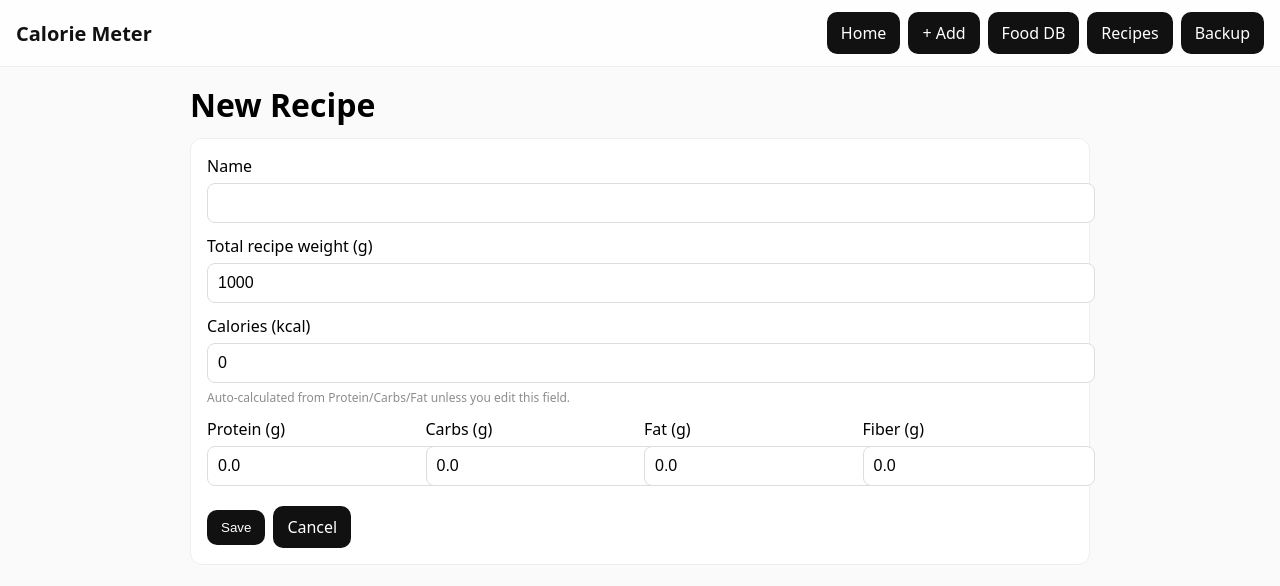
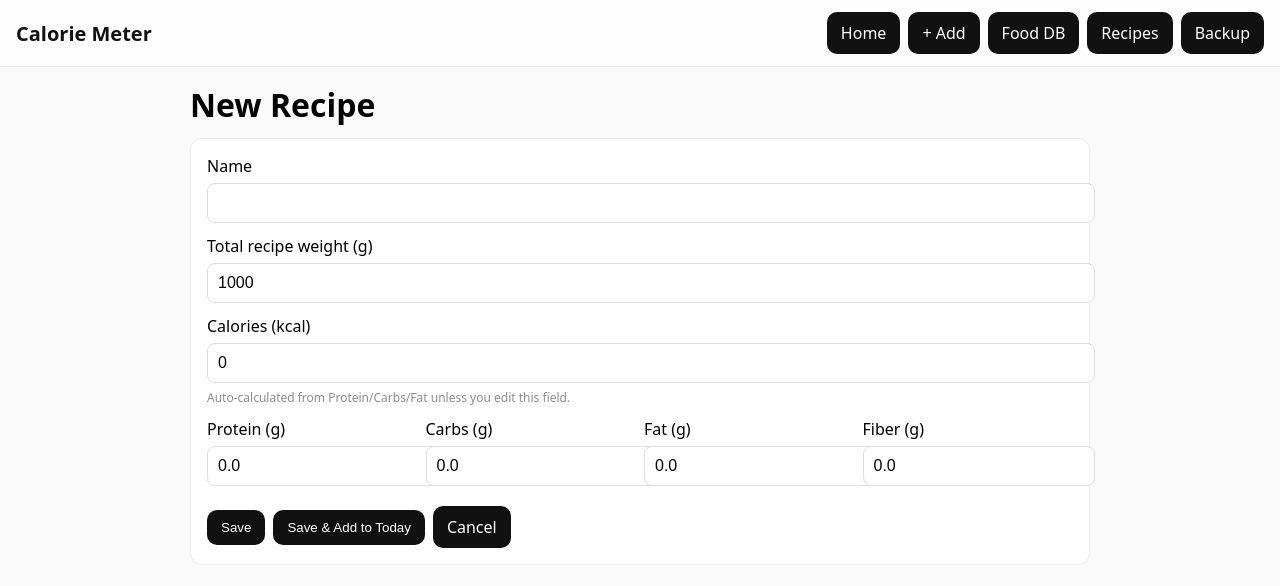
Before and after one commit to russellsid/caloriemeter-pwa, a Next.js app: page /recipes/new in a window 1280 px wide. Shown: the top 586 px of the page. Built offline with nearby package versions, Linux system fonts and the light colour scheme.

Commit message:
Update page.tsx

```diff
--- a/app/recipes/new/page.tsx
+++ b/app/recipes/new/page.tsx
@@ -3,6 +3,8 @@
 import { useEffect, useState } from 'react';
 import { createRecipe, getDefaultProfileId } from '../../../lib/repos/recipes';
 import { macrosToCalories } from '../../../lib/utils/macros';
+import { addEntryFromRecipe } from '../../../lib/repos/diary';
+import { todayDiaryDay } from '../../../lib/utils/dayBoundary';
 
 export default function NewRecipePage() {
   // form state (whole-recipe totals)
@@ -29,7 +31,7 @@ export default function NewRecipePage() {
     fiber_g?: number;
   }>({});
 
-  // helper
+  // helpers
   function fmt1(n: number) { return (Math.round(n * 10) / 10).toFixed(1); }
   function toNum(s: string): number {
     const n = parseFloat(String(s).replace(',', '.'));
@@ -67,7 +69,7 @@ export default function NewRecipePage() {
         setBasePer100(b);
         setAutoScale(true);
         setTotalWeightG(100); // per-100g basis
-        // NOTE: we'll compute calories from macros below to keep a single source of truth
+        // Calories will be derived from macros below.
       }
     } catch {
       // ignore
@@ -75,7 +77,6 @@ export default function NewRecipePage() {
   }, []);
 
   // 2) When total weight changes and autoScale is on, recompute totals from per-100g (macros only).
-  //    Calories will be computed from macros (unless manually overridden) in the effect below.
   useEffect(() => {
     if (!autoScale) return;
     const factor = Math.max(1, totalWeightG) / 100;
@@ -92,7 +93,7 @@ export default function NewRecipePage() {
     if (typeof basePer100.fiber_g === 'number') {
       setFiber(fmt1(basePer100.fiber_g * factor));
     }
-    // Do NOT set calories directly here; keep a single rule via macrosToCalories below.
+    // Keep calories derived from macros via the effect below.
   }, [totalWeightG, autoScale, basePer100]);
 
   // 3) Auto-calc calories whenever macros change, *unless* user manually edited calories.
@@ -105,8 +106,24 @@ export default function NewRecipePage() {
     setCalories(auto);
   }, [protein, carbs, fat, caloriesTouched]);
 
-  async function onSave() {
-    try {
+  // --- shared helpers ---
+  function per100gFromWhole({
+    calories, protein_g, carbs_g, fat_g, fiber_g, totalWeightG,
+  }: {
+    calories: number; protein_g: number; carbs_g: number; fat_g: number; fiber_g: number; totalWeightG: number;
+  }) {
+    // Convert whole-recipe totals into per-100g basis.
+    const factor100 = 100 / Math.max(1, totalWeightG);
+    const p100 = +(protein_g * factor100).toFixed(1);
+    const c100 = +(carbs_g   * factor100).toFixed(1);
+    const f100 = +(fat_g     * factor100).toFixed(1);
+    const fib100 = +(fiber_g * factor100).toFixed(1);
+    // Calories from macros (avoid drift)
+    const kcal100 = Math.round(macrosToCalories(p100, c100, f100));
+    return { calories: kcal100, protein_g: p100, carbs_g: c100, fat_g: f100, fiber_g: fib100 };
+  }
+
+  async function saveRecipeAsEntered() {
     const nm = name.trim();
     if (!nm) throw new Error('Enter a name');
 
@@ -117,9 +134,8 @@ export default function NewRecipePage() {
     const fMg = Math.max(0, Math.round(toNum(fat) * 1000));
     const fiberMg = Math.max(0, Math.round(toNum(fiber) * 1000));
 
-      setSaving(true);
     const profileId = await getDefaultProfileId();
-      await createRecipe(profileId, {
+    const rec = await createRecipe(profileId, {
       name: nm,
       total_weight_g: w,
       calories: kcal,
@@ -128,9 +144,93 @@ export default function NewRecipePage() {
       fat_mg: fMg,
       fiber_mg: fiberMg,
     });
+    return { rec, profileId };
+  }
+
+  async function saveRecipeNormalizedPer100g() {
+    // Normalize the *saved* recipe to 100 g (per-100g macros/kcal), even if the user typed 150 g etc.
+    const nm = name.trim();
+    if (!nm) throw new Error('Enter a name');
+
+    // Build per-100g from the current whole totals (what user sees on screen)
+    const p100 = per100gFromWhole({
+      calories,
+      protein_g: toNum(protein),
+      carbs_g: toNum(carbs),
+      fat_g: toNum(fat),
+      fiber_g: toNum(fiber),
+      totalWeightG,
+    });
+
+    const profileId = await getDefaultProfileId();
+    const rec = await createRecipe(profileId, {
+      name: nm,
+      total_weight_g: 100, // normalized
+      calories: p100.calories,
+      protein_mg: Math.round(p100.protein_g * 1000),
+      carbs_mg:   Math.round(p100.carbs_g   * 1000),
+      fat_mg:     Math.round(p100.fat_g     * 1000),
+      fiber_mg:   Math.round(p100.fiber_g   * 1000),
+    });
+    return { rec, profileId, per100: p100 };
+  }
+
+  // --- actions ---
+  async function onSave() {
+    try {
+      setSaving(true);
+      await saveRecipeAsEntered();
       setSaving(false);
       alert('Recipe saved!');
       window.location.href = '/recipes';
+    } catch (e: any) {
+      setSaving(false);
+      alert('Failed: ' + (e?.message || String(e)));
+    }
+  }
+
+  async function onSaveAndAddToday() {
+    try {
+      setSaving(true);
+
+      let recId: string;
+      let profileId: string;
+      let per100: { calories: number; protein_g: number; carbs_g: number; fat_g: number; fiber_g: number };
+
+      if (autoScale) {
+        // Save recipe normalized to per-100g; add today's entry with *user-entered grams*
+        const res = await saveRecipeNormalizedPer100g();
+        recId = res.rec.id;
+        profileId = res.profileId;
+        per100 = res.per100;
+      } else {
+        // Save recipe exactly as entered; derive per-100g for diary add
+        const res = await saveRecipeAsEntered();
+        recId = res.rec.id;
+        profileId = res.profileId;
+        per100 = per100gFromWhole({
+          calories,
+          protein_g: toNum(protein),
+          carbs_g: toNum(carbs),
+          fat_g: toNum(fat),
+          fiber_g: toNum(fiber),
+          totalWeightG,
+        });
+      }
+
+      const day = todayDiaryDay(2);
+      await addEntryFromRecipe({
+        profile_id: profileId,
+        day,
+        recipe_id: recId,
+        label: name.trim(),
+        grams: Math.max(1, Math.round(totalWeightG)), // log exactly what user entered (e.g., 150 g)
+        per100g: per100,
+      });
+
+      setSaving(false);
+      alert('Saved and added to Today!');
+      window.location.href = '/';
     } catch (e: any) {
       setSaving(false);
       alert('Failed: ' + (e?.message || String(e)));
@@ -211,9 +311,12 @@ export default function NewRecipePage() {
           </p>
         )}
 
-        <div className="row" style={{gap:8, marginTop:8}}>
+        <div className="row" style={{gap:8, marginTop:8, flexWrap:'wrap'}}>
           <button className="btn" type="button" onClick={onSave} disabled={saving}>
             {saving ? 'Saving…' : 'Save'}
+          </button>
+          <button className="btn" type="button" onClick={onSaveAndAddToday} disabled={saving}>
+            {saving ? 'Working…' : 'Save & Add to Today'}
           </button>
           <a className="btn" href="/recipes">Cancel</a>
         </div>
```
Lines whose indentation alone changed are shown as unchanged.
